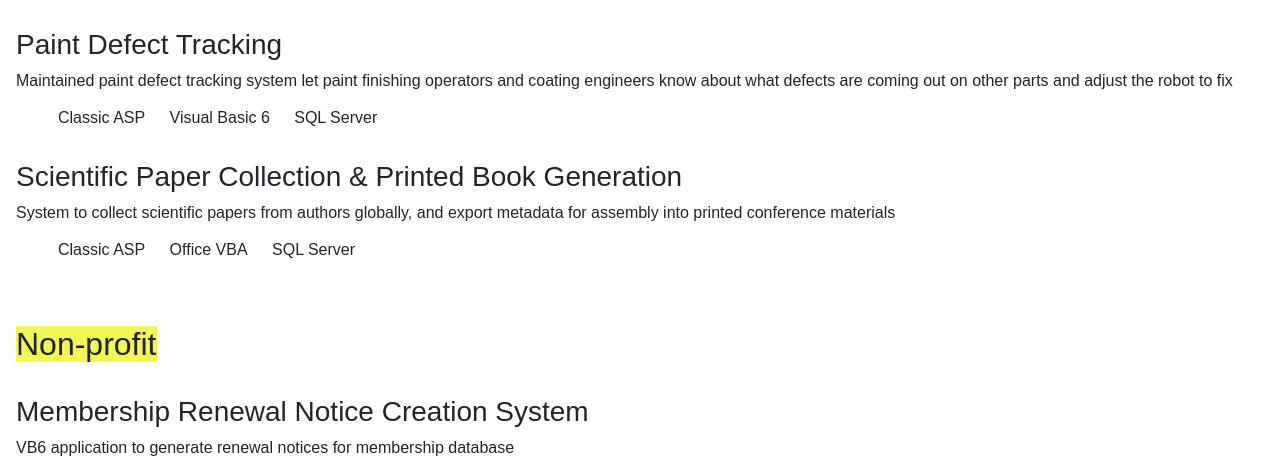
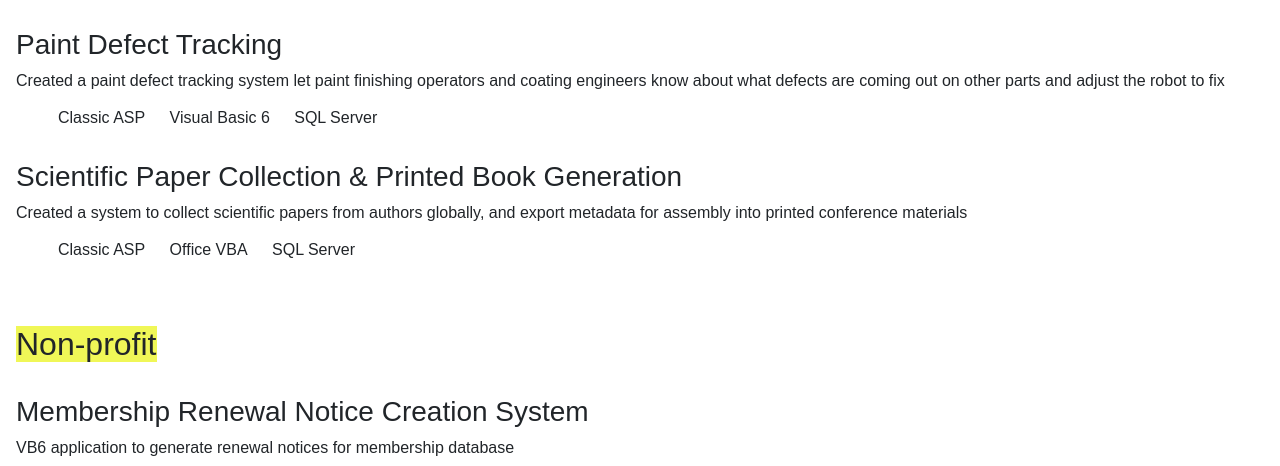
Before and after one commit to mattmutz/code-examples, a website: page public/project-experience.html in a window 1280 px wide. Shown: the part 631-1097 px from the top of the page. Drawn offline with nearby package versions, Linux system fonts and the light colour scheme.

Commit message:
updated action words on experience page

```diff
--- a/public/project-experience.html
+++ b/public/project-experience.html
@@ -81,7 +81,7 @@
 
         <h3 class="project">Paint Defect Tracking</h3>
             <p class="description">
-            Maintained paint defect tracking system let paint finishing operators and coating engineers know about what defects are coming out on other parts and adjust the robot to fix
+            Created a paint defect tracking system let paint finishing operators and coating engineers know about what defects are coming out on other parts and adjust the robot to fix
         </p>
 
         <ul class="technologies">
@@ -92,7 +92,7 @@
 
         <h3 class="project">Scientific Paper Collection & Printed Book Generation</h3>
         <p class="description">
-            System to collect scientific papers from authors globally, and export metadata for assembly into printed conference materials
+            Created a system to collect scientific papers from authors globally, and export metadata for assembly into printed conference materials
         </p>
 
         <ul class="technologies">
```
